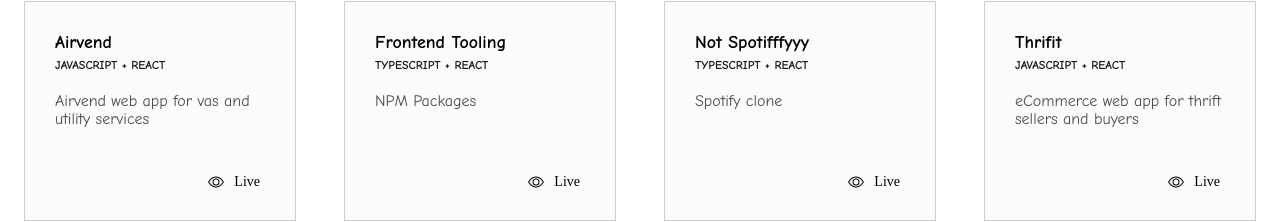
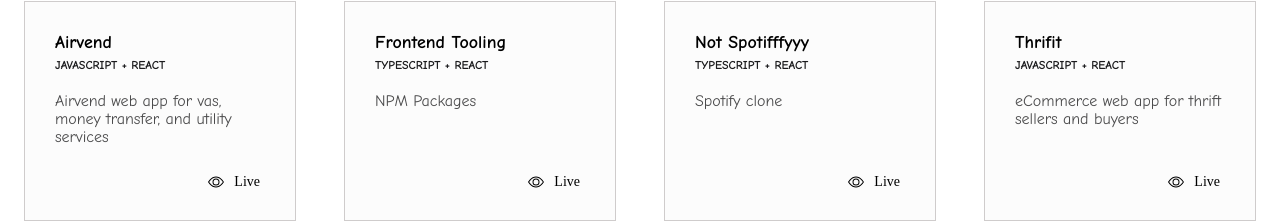
Before and after one commit to clefayomide/personal_portfolio, a Next.js app: page /projects in a window 1280 px wide. Shown: the part 149-371 px from the top of the page. Built offline with nearby package versions, Linux system fonts and the light colour scheme.

Commit message:
airvend edits

```diff
--- a/src/pages/projects/index.js
+++ b/src/pages/projects/index.js
@@ -23,10 +23,10 @@ const index = () => {
         <Header />
         <section className={styles.portfolio_container}>
           <Portfolio
-            desc="Airvend web app for vas and utility services"
+            desc="Airvend web app for vas, money transfer, and utility services"
             stacks="JAVASCRIPT + REACT"
             title="Airvend"
-            link={"https://test.airvend.ng/"}
+            link={"https://airvend.ng/"}
           />
           <Portfolio
             desc="NPM Packages"
```
